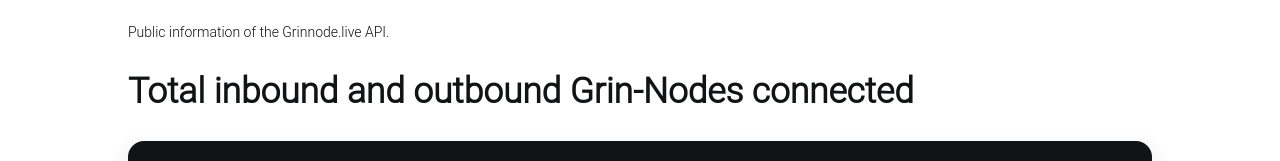
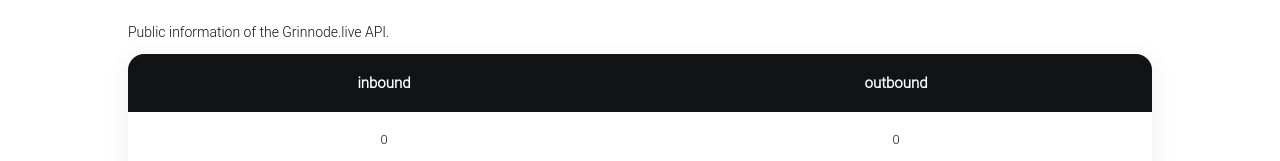
Before and after one commit to Grinnode-live/grinnode-live-frontend, a Vue app: page /stats in a window 1280 px wide. Shown: the part 176-337 px from the top of the page. Built offline with nearby package versions, Linux system fonts and the light colour scheme; no server answers.

Commit message:
edit stats

```diff
--- a/src/views/Stats.vue
+++ b/src/views/Stats.vue
@@ -7,7 +7,7 @@
                     <p>
                         Public information of the Grinnode.live API.
                     </p>
-                    <h2 class="container_header">Total inbound and outbound Grin-Nodes connected</h2>
+                    <!--<h2 class="container_header">Total inbound and outbound Grin-Nodes connected</h2>-->
                     <table id="ioDataTable" border="0" width="200">
                         <thead>
                         <tr>
```
